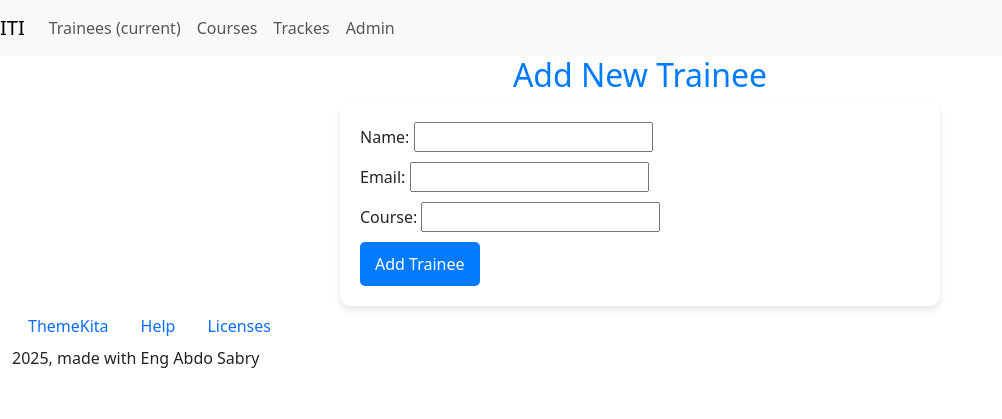
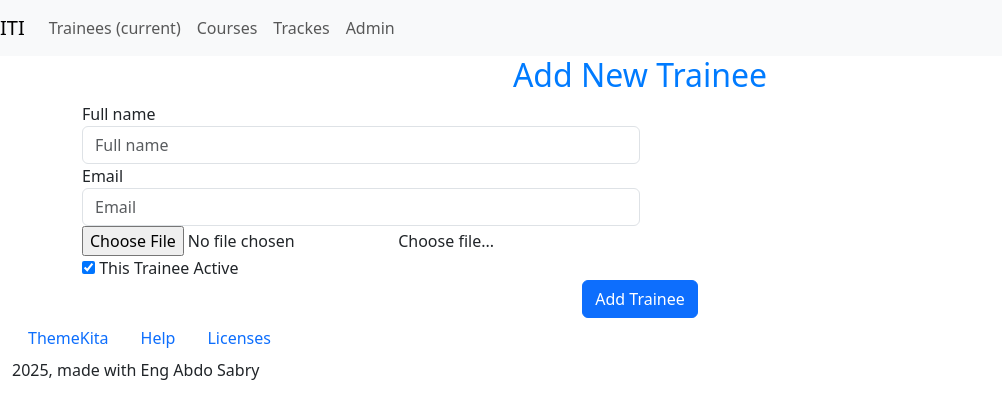
Before and after one commit to A-132001/iti_Django_project, a Django app: page /trainee/addtrainee/ in a window 1280 px wide. Shown: the top 419 px of the page, without its empty margins (0-1002 px from the left). Run offline with Django 5.2, Linux system fonts and the light colour scheme; some libraries are stand-ins or nearby versions.

Commit message:
Adding CRUD operation of the Trainee(create,get,update,delete)

```diff
--- a/trainee/templates/trainee/addtrainee.html
+++ b/trainee/templates/trainee/addtrainee.html
@@ -1,43 +1,73 @@
 {% extends "base.html" %} {% block content %}
 <h2 style="text-align: center; color: #007bff">Add New Trainee</h2>
-<form
-  method="post"
-  style="
-    max-width: 600px;
-    margin: auto;
-    padding: 20px;
-    background: white;
-    box-shadow: 0px 4px 6px rgba(0, 0, 0, 0.1);
-    border-radius: 10px;
-  "
->
-  <div style="margin-bottom: 10px">
-    <label for="id_name">Name:</label>
-    <input type="text" />
+<form method="post" enctype="multipart/form-data" class="container">
+  {% csrf_token %}
+  <div class="form-row">
+    <div class="form-group col-md-6">
+      <label for="validationTooltip01">Full name</label>
+      <input
+        type="text"
+        class="form-control"
+        id="validationTooltip01"
+        placeholder="Full name"
+        required
+        name="trname"
+      />
+      <div class="valid-tooltip">Looks good!</div>
+    </div>
+    <div class="form-group col-md-6">
+      <label for="inputEmail4">Email</label>
+      <input
+        type="email"
+        class="form-control"
+        id="inputEmail4"
+        placeholder="Email"
+        name="tremail"
+      />
+    </div>
+  </div>
+  <div class="form-row">
+    <div class="custom-file">
+      <input
+        type="file"
+        class="custom-file-input"
+        id="validatedCustomFile"
+        required
+        name="trimage"
+      />
+      <label class="custom-file-label" for="validatedCustomFile"
+        >Choose file...</label
+      >
+      <div class="invalid-feedback">Example invalid custom file feedback</div>
+    </div>
+  </div>
+  <div class="form-row">
+    <div class="custom-control custom-checkbox">
+      <input
+        type="checkbox"
+        class="custom-control-input"
+        id="customCheck1"
+        checked
+        name="trisactive"
+      />
+      <label class="custom-control-label" for="customCheck1"
+        >This Trainee Active</label
+      >
+    </div>
   </div>
 
-  <div style="margin-bottom: 10px">
-    <label for="id_email">Email:</label>
-    <input type="text" />
+  <div class="row justify-content-center">
+    <div class="col-auto">
+      <button type="submit" class="btn btn-primary">Add Trainee</button>
+    </div>
   </div>
-
-  <div style="margin-bottom: 10px">
-    <label for="id_course">Course:</label>
-    <input type="text" />
-  </div>
-
-  <button
-    type="submit"
-    style="
-      background: #007bff;
-      color: white;
-      border: none;
-      padding: 10px 15px;
-      border-radius: 5px;
-      cursor: pointer;
-    "
-  >
-    Add Trainee
-  </button>
 </form>
+<script>
+  document
+    .querySelector(".custom-file-input")
+    .addEventListener("change", function (event) {
+      let fileName = event.target.files[0]?.name || "Choose file...";
+      event.target.nextElementSibling.textContent = fileName;
+    });
+</script>
 {% endblock %}
--- a/trainee/views.py
+++ b/trainee/views.py
@@ -1,17 +1,31 @@
-from django.shortcuts import render
+from django.shortcuts import render,redirect
 from django.http  import HttpResponse
 from .models import Trainee
 
 def TraineeList(req):
     context = {}
-    context["all_trainees"] = Trainee.objects.all()
+    # context["all_trainees"] = Trainee.objects.all()
+    context["all_trainees"] = Trainee.objects.filter(isactive=True)
     return render(req,"trainee/showtrainees.html",context)
 
 def AddTrainee(req):
+    if(req.method == "POST"):
+        Trainee.objects.create(name=req.POST["trname"],
+                               email=req.POST["tremail"],
+                               image=req.FILES["trimage"],)
     return render(req,"trainee/addtrainee.html")
 
 def UpdateTrainee(req,id):
-    return render(req,"trainee/updatetrainee.html")
-
+    trainee = Trainee.objects.get(id=id)
+    context = {"trainee":trainee}
+    if(req.method == "POST"):
+        Trainee.objects.filter(id=id).update(name=req.POST["trname"],
+                               email=req.POST["tremail"],
+                               image=req.FILES["trimage"],)
+        return redirect('trainee_list')
+    return render(req, 'trainee/updatetrainee.html',context)
 def DeleteTrainee(req,id):
-    return render(req,"trainee/deletetrainee.html")
+    trainee = Trainee.objects.get(id=id)
+    trainee.isactive=False
+    trainee.save()
+    return redirect("trainee_list")
```
Also changed, not shown: trainee/templates/trainee/updatetrainee.html (+70 -37 lines).
